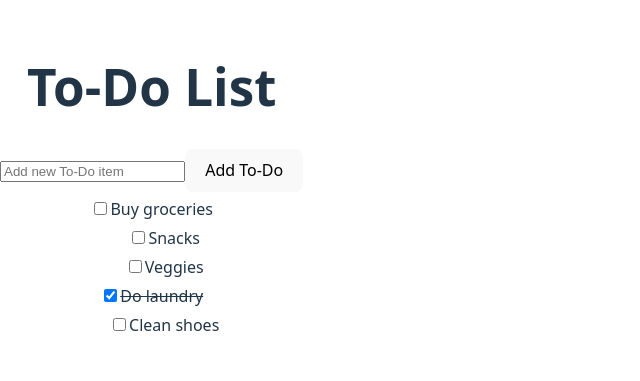
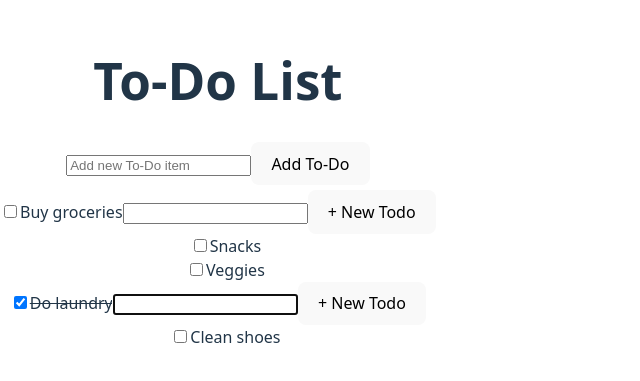
Before and after one commit to MansiJoshi1701/ToDoList, a React (Vite) app: page / in a window 1280 px wide. Shown: the part 217-598 px from the top of the page, without its empty margins (0-640 px from the left). Built offline with nearby package versions, Linux system fonts and the light colour scheme.

Commit message:
UI updated

```diff
--- a/src/App.jsx
+++ b/src/App.jsx
@@ -10,7 +10,7 @@ function App() {
 
 
   //function to add new ToDo item to the list
-  const addNewTodo = (item) => {
+  const addNewTodo = (item , isSubtask , parentID) => {
 
     const newToDo = { //create a new ToDo item
       id: Math.floor(Math.random() * 100), //assign a random ID
@@ -18,26 +18,71 @@ function App() {
       isCompleted: false
     }
 
-    setData([...data , newToDo]); //add the 'newToDo' to the existing 'data'
+    //Check if its a subtask or not
+    if(!isSubtask){ //means it's a new task
+
+      setData([...data , newToDo]); //add the 'newToDo' to the existing 'data'
+    }
+    else{
+      //1.search for the parentID
+      setData(data.map((parent) => {
+
+        if(parent.id === parentID){
+
+          //add the newToDo to the parent's subtask
+          return {...parent.subtask , newToDo}
+
+        }
+      })
+    )
+    }
+
+
+
+
   }
 
 
   const updateStatus = (id) => {
 
-    setData(data.map((todo) =>
+    setData(data.map((todo) => {
 
-      todo.id === id ? {...todo , isCompleted: !todo.isCompleted} : todo
-    )
-    )
+      // If the main task matches the ID
+      if(todo.id === id) return {...todo , isCompleted: !todo.isCompleted}
+
+
+      // If the main task doesn't match, check its subtasks
+      //NOTE: You'll have to store these updadtedSubtasks in a variable in order to update the
+      //respecctive todo item later on.
+      const updatedSubtask = todo.subtask.map((subitem) => {
+
+        if(subitem.id === id) return {...subitem , isCompleted: !subitem.isCompleted}
+
+        else return subitem;  // Return subitem as is if no match
+      })
+
+      // Return the todo item with potentially updated subtasks
+      // This ensures that if no subtask was updated, the original subtask array is still there
+      // and if a subtask was updated, the new array is used.
+      if(updatedSubtask != todo.subtask){ // Check if any subtask was actually modified
+        return {...todo , subtask: updatedSubtask}
+      }
+
+      return todo;  // Return the todo item as is if neither main task nor subtask matched
+
+    }
+
+    ))
   }
 
 
   return (
     <>
+
       <div className="App">
         <h1>To-Do List</h1>
         <InputBox addNewTodo={addNewTodo}/>
-        <Home ToDos={data}  updateStatus={updateStatus}/>
+        <Home ToDos={data}  updateStatus={updateStatus} addNewTodo={addNewTodo}/>
       </div>
 
     </>
--- a/src/components/Home.jsx
+++ b/src/components/Home.jsx
@@ -1,15 +1,31 @@
 import { useState } from "react";
 
-const Home = ( {ToDos , updateStatus} ) => {
+const Home = ( {ToDos , updateStatus , addNewTodo} ) => {
 
-    // const [newTodo , setNewTodo] = useState('');
+    const [showInput , setShowInput] = useState(false);
+    const [newTask , setNewTask] = useState('');
 
 
-    // const addToDo = (e) => {
-    //     e.preventDefault();
-    //     addNewTodo(newTodo); //add newToDo to the display list
-    //     setNewTodo('');
-    // }
+
+    const handleClick = (e,parentID) => {
+
+        e.stopPropagation();
+        addNewTodo(e.target.value , true , parentID);
+        setNewTask('');
+    }
+
+
+    const getNewTodo = (e,parentID) => {
+
+        //e.keycode === 13 , is basically to check that the key pressed is 'Enter'
+        if(e.key === 'Enter' && e.target.value){
+            addNewTodo(e.target.value , true , parentID);
+            setShowInput(false);
+            console.log("Going to add new ToDo item");
+        }
+
+
+    }
 
 
 
@@ -17,36 +33,53 @@ const Home = ( {ToDos , updateStatus} ) => {
 
         <div style={ { marginTop: 5 }}>
 
-                    {
-                        ToDos.map((todoItem) => {
+            {ToDos.map((todoItem) => {
                 return(
                     <div key={todoItem.id}>
 
                         <input type="checkbox" onChange={() => updateStatus(todoItem.id)} checked={todoItem.isCompleted} />
 
-                                    <span style = {{textDecoration: todoItem.isCompleted ? 'line-through' : 'none'}}>{todoItem.task}</span>
+                        <span style = {{textDecoration: todoItem.isCompleted ? 'line-through' : 'none'}}>
 
-                                    <div style={{paddingLeft: 25}}>
-                                        <Home ToDos={todoItem.subtask} updateStatus={updateStatus} />
-                                        {
-                                            // todoItem.subtask.map((subItem) => {
+                            {todoItem.task}
 
-                                            //     return(
-                                            //         <Home key={subItem.id}  ToDos={subItem}  updateStatus={updateStatus} />
-                                            //     )
+                            <input
+                                type="text"
+                                className="inputContainer_input"
+                                autoFocus
+                                value={newTask}
+                                onChange={e => setNewTask(e.target.value)}
+                                // onKeyDown={getNewTodo(todoItem.id)}
+                            />
 
-                                            // })
-                                        }
+                            <button onClick={e => handleClick(e,todoItem.id)}>+ New Todo</button>
+
+                        </span>
+
+
+
+
+                        <div style={{paddingLeft: 15}}>
+                            {todoItem.subtask.map(subitem => {
+                                return(
+                                    <div key={subitem.id}>
+
+                                        <input type="checkbox" onChange={() => updateStatus(subitem.id)} checked={subitem.isCompleted} />
+
+                                        <span style = {{textDecoration: subitem.isCompleted ? 'line-through' : 'none'}}>{subitem.task}</span>
+
+                                    </div>
+
+                                )
+                            })}
 
                         </div>
 
                     </div>
                 )
-                        })
-                    }
+            })}
 
         </div>
-
 
     )
 }
```
Lines whose indentation alone changed are shown as unchanged.
